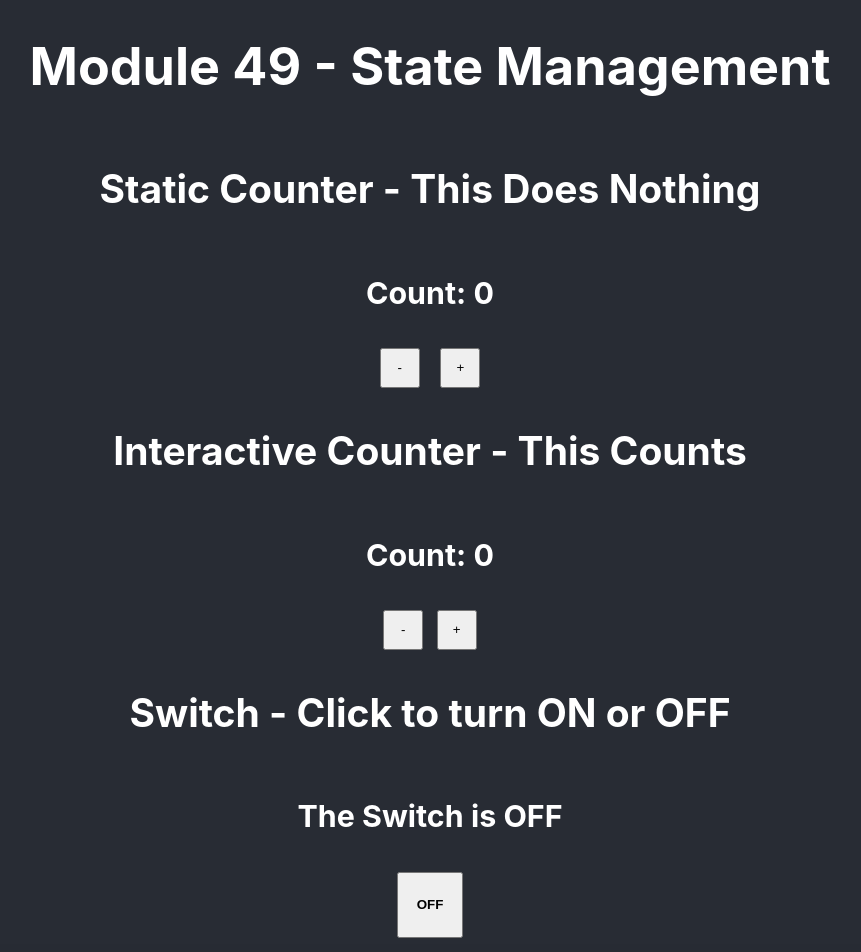
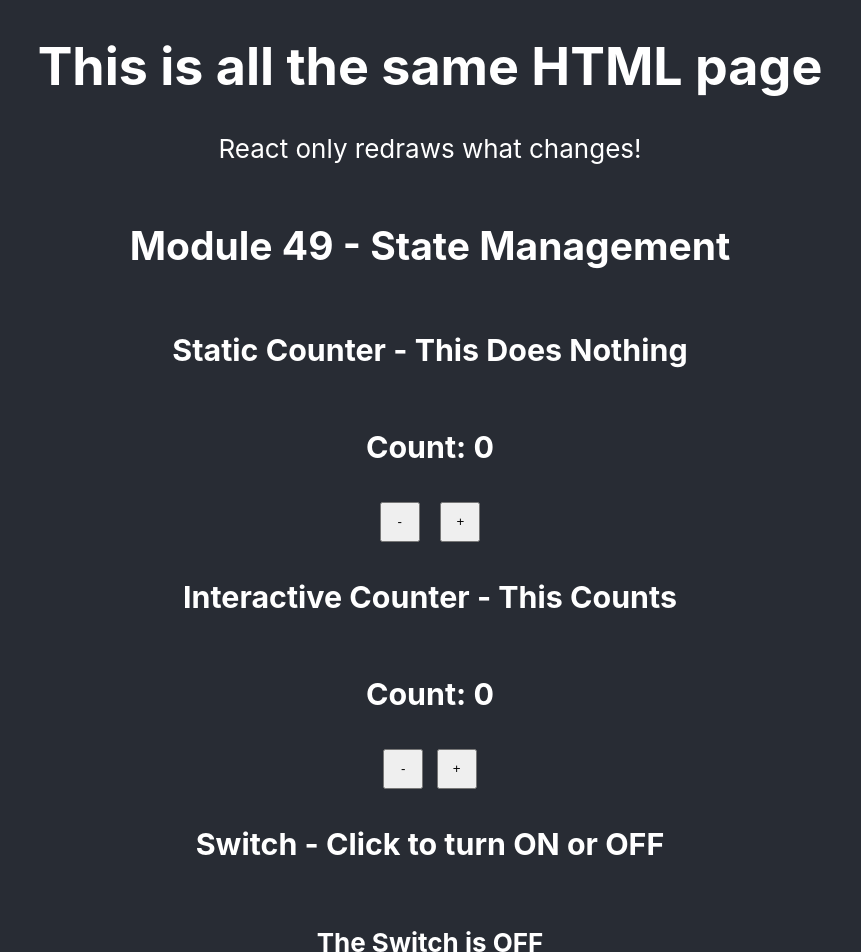
Before and after one commit to VeryExcitedGremlin/first-react-app, a React (Create React App) app: page /first-react-app/49 in a window 1280 px wide. Shown: the top 952 px of the page, without its empty margins (210-1071 px from the left). Built offline with nearby package versions, Linux system fonts and the light colour scheme.

Commit message:
update headings

```diff
--- a/src/App.css
+++ b/src/App.css
@@ -7,6 +7,7 @@
   justify-content: center;
   font-size: calc(10px + 2vmin);
   color: white;
+  text-align: center;
 }
 
 .container {
--- a/src/App.js
+++ b/src/App.js
@@ -8,6 +8,8 @@
 function App() {
   return (
     <>
+      <h1>This is all the same HTML page</h1>
+      <p>React only redraws what changes!</p>
       <Routes>
         <Route path="/first-react-app/" element={<Navigation />} />
         <Route path="/first-react-app/47" element={<DisplayHello />} />
--- a/src/components/Footer/personal-footer.jsx
+++ b/src/components/Footer/personal-footer.jsx
@@ -3,7 +3,6 @@
 
 export function PersonalFooter() {
   const location = useLocation();
-  console.log(location.pathname);
   return (
     <footer className="bookend">
       <div>Posted by Ashton Oder 2025</div>
--- a/src/components/Navigation/Nav.jsx
+++ b/src/components/Navigation/Nav.jsx
@@ -4,8 +4,8 @@
 export default function Navigation() {
   return (
     <div className="container">
-      <h1>This technically just updates the same page!!!</h1>
-      <h2>Pick somewhere else to be:</h2>
+      <h2>This technically just updates the same page!!!</h2>
+      <h3>Pick somewhere else to be:</h3>
       <nav>
         <li>
           <Link className="nav" to="/first-react-app/47">
--- a/src/components/module-47-react-basics/HelloWorld/HelloWorld.jsx
+++ b/src/components/module-47-react-basics/HelloWorld/HelloWorld.jsx
@@ -12,7 +12,7 @@
         textAlign: 'center',
         margin: '20px 0'
     };
-    return <h2 style={inlineStyle}>Hello {name ? name : 'World'}!</h2>;
+    return <h4 style={inlineStyle}>Hello {name ? name : 'World'}!</h4>;
 }
 
 
--- a/src/components/module-47-react-basics/display-47/Display47.jsx
+++ b/src/components/module-47-react-basics/display-47/Display47.jsx
@@ -3,20 +3,20 @@
 export default function DisplayHello() {
   return (
     <div className="container">
-      <h1>Module 47 - Intro to React</h1>
+      <h2>Module 47 - Intro to React</h2>
       <p>
         Each line is made by reusing the same function with strings passed for
         the name variable. If no string is passed, the default is "World"
       </p>
       <p>Elements can be styled multiple ways!</p>
-      <h2>Inline Styles</h2>
+      <h3>Inline Styles</h3>
       <div>
         <HelloWorldInline />
         <HelloWorldInline name="Alice" />
         <HelloWorldInline name="Bob" />
         <HelloWorldInline name="Jane" />
       </div>
-      <h2>CSS Stylesheet</h2>
+      <h3>CSS Stylesheet</h3>
       <div>
         <HelloWorld />
         <HelloWorld name="Alice" />
--- a/src/components/module-49-state-management/Counter/counter.jsx
+++ b/src/components/module-49-state-management/Counter/counter.jsx
@@ -5,7 +5,7 @@
 
   return (
     <>
-      <h2>Static Counter - This Does Nothing</h2>
+      <h3>Static Counter - This Does Nothing</h3>
       <div className="center">
         <h3>Count: {count}</h3>
         <div>
@@ -22,7 +22,7 @@
 
   return (
     <>
-      <h2>Interactive Counter - This Counts</h2>
+      <h3>Interactive Counter - This Counts</h3>
       <div className="center">
         <h3>Count: {count}</h3>
         <div>
@@ -39,9 +39,9 @@
 
   return (
     <>
-      <h2>Switch - Click to turn ON or OFF</h2>
+      <h3>Switch - Click to turn ON or OFF</h3>
       <div className="center">
-        <h3>The Switch is {isOn ? "ON" : "OFF"}</h3>
+        <h4>The Switch is {isOn ? "ON" : "OFF"}</h4>
         <div className={`switch ${isOn ? "on" : "off"}`}>
           <button id="switch" onClick={() => setIsOn(!isOn)}>
             <strong>{isOn ? "ON" : "OFF"}</strong>
--- a/src/components/module-49-state-management/display-49/Display49.jsx
+++ b/src/components/module-49-state-management/display-49/Display49.jsx
@@ -4,7 +4,7 @@
 export default function DisplayCounters() {
   return (
     <div className='container'>
-      <h1>Module 49 - State Management</h1>
+      <h2>Module 49 - State Management</h2>
       <StaticCounter />
       <InteractiveCounter />
       <ToggleSwitch />
```
